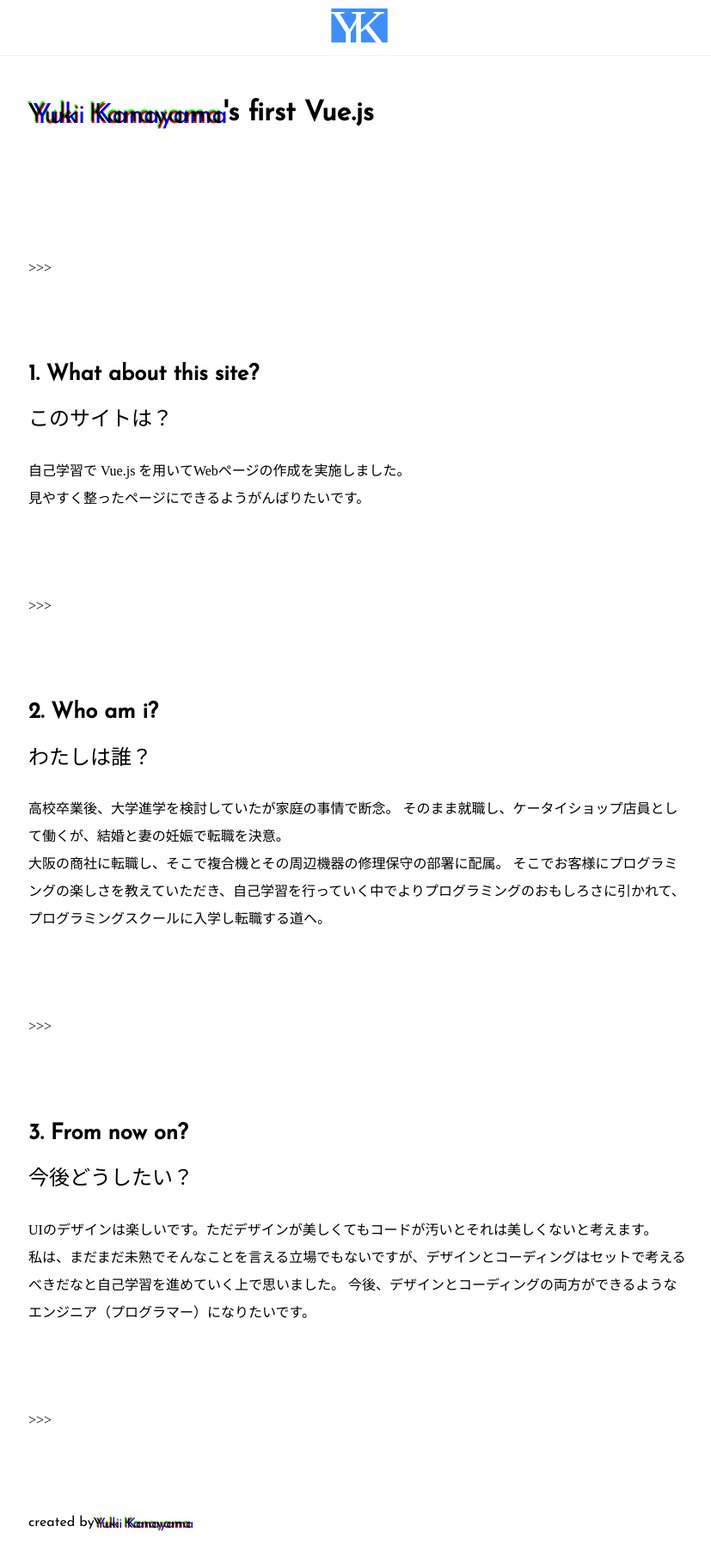
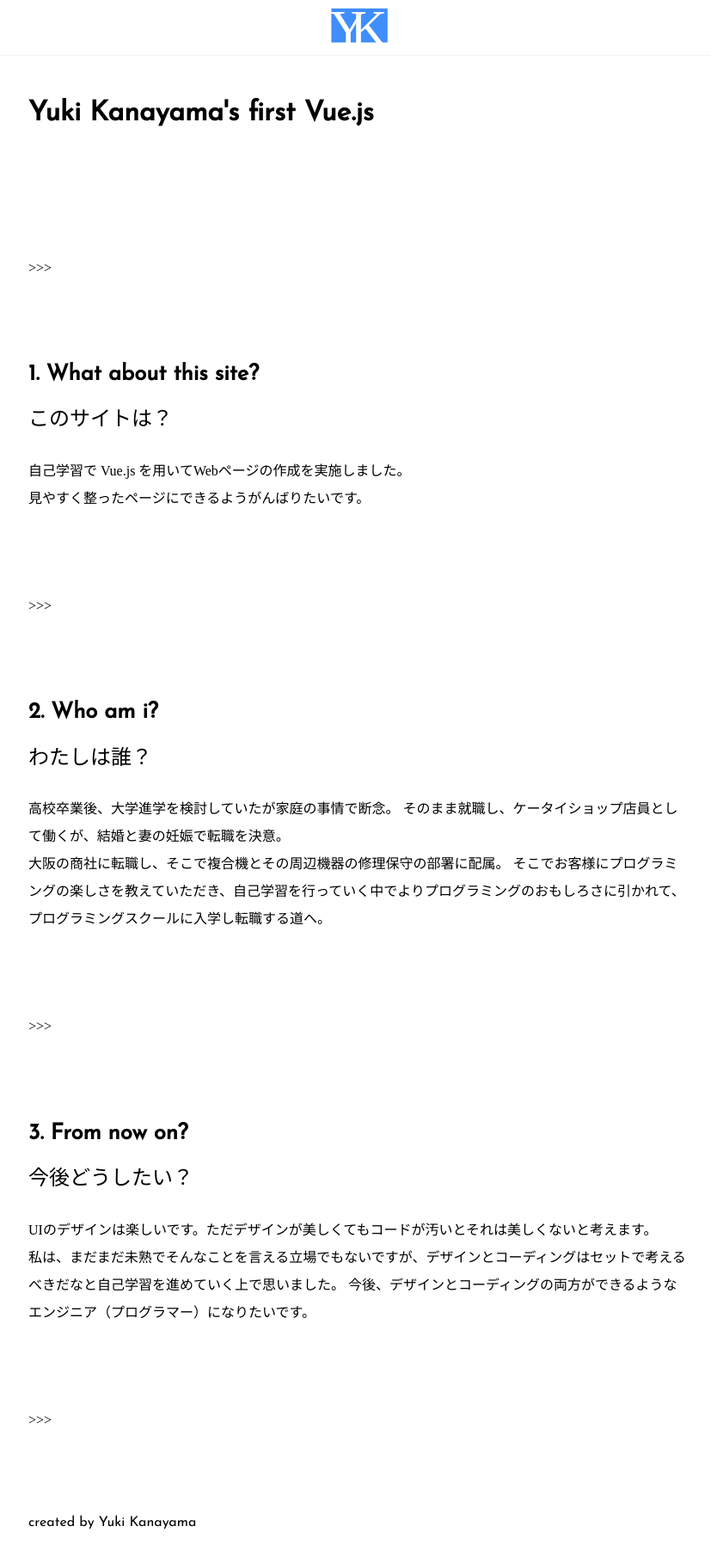
Before and after one commit to ichiha-off/vue-portfolio, a Vue app: page /home in a window 1280 px wide. Shown: the top 1818 px of the page at 86% size, without its empty margins (351-1178 px from the left). Built offline with nearby package versions, Linux system fonts and the light colour scheme.

Commit message:
delte animetion

```diff
--- a/src/App.vue
+++ b/src/App.vue
@@ -32,8 +32,7 @@
 
   <footer class="footer">
     <div class="footer-inner">
-      <div class="eng">created by </div>
-      <span class="footer-anime eng" data-text="Yuki Kanayama">Yuki Kanayama</span>
+      <div class="eng">created by Yuki Kanayama</div>
     </div>
   </footer>
 
@@ -157,138 +156,138 @@ body {
   }
 }
 
-.footer-anime {
-  position: relative;
-  color: transparent;
-  mix-blend-mode: multiply;
-  animation: gMotion 1s linear infinite alternate both;
-  &::before {
-    color: transparent;
-    mix-blend-mode: multiply;
-    content: attr(data-text);
-    left: 0;
-    position: absolute;
-    top: 0;
-    animation: r 1s linear infinite alternate both;
-  }
-  &::after {
-    color: transparent;
-    mix-blend-mode: multiply;
-    content: attr(data-text);
-    left: 0;
-    position: absolute;
-    top: 0;
-    animation: b 1s linear infinite alternate both;
-  }
-}
+// .footer-anime {
+//   position: relative;
+//   color: transparent;
+//   mix-blend-mode: multiply;
+//   animation: gMotion 1s linear infinite alternate both;
+//   &::before {
+//     color: transparent;
+//     mix-blend-mode: multiply;
+//     content: attr(data-text);
+//     left: 0;
+//     position: absolute;
+//     top: 0;
+//     animation: r 1s linear infinite alternate both;
+//   }
+//   &::after {
+//     color: transparent;
+//     mix-blend-mode: multiply;
+//     content: attr(data-text);
+//     left: 0;
+//     position: absolute;
+//     top: 0;
+//     animation: b 1s linear infinite alternate both;
+//   }
+// }
 
-@keyframes r {
-  0% {
-    text-shadow: 3px 1px 1px #f00;
-  }
-  10% {
-      text-shadow: -2px 1px 1px #f00;
-  }
-  20% {
-      text-shadow: 2px 0px 0px #f00;
-  }
-  30% {
-      text-shadow: -2px 1px 1px #f00;
-  }
-  40% {
-      text-shadow: 0px 0px 1px #f00;
-  }
-  50% {
-      text-shadow: 3px 1px 0px #f00;
-  }
-  60% {
-      text-shadow: 2px -1px 1px #f00;
-  }
-  70% {
-      text-shadow: -3px 0px 1px #f00;
-  }
-  80% {
-      text-shadow: 1px -1px 1px #f00;
-  }
-  90% {
-      text-shadow: -2px 1px 0px #f00;
-  }
-  100% {
-      text-shadow: -1px 1px 0px #f00;
-  }
-}
+// @keyframes r {
+//   0% {
+//     text-shadow: 3px 1px 1px #f00;
+//   }
+//   10% {
+//       text-shadow: -2px 1px 1px #f00;
+//   }
+//   20% {
+//       text-shadow: 2px 0px 0px #f00;
+//   }
+//   30% {
+//       text-shadow: -2px 1px 1px #f00;
+//   }
+//   40% {
+//       text-shadow: 0px 0px 1px #f00;
+//   }
+//   50% {
+//       text-shadow: 3px 1px 0px #f00;
+//   }
+//   60% {
+//       text-shadow: 2px -1px 1px #f00;
+//   }
+//   70% {
+//       text-shadow: -3px 0px 1px #f00;
+//   }
+//   80% {
+//       text-shadow: 1px -1px 1px #f00;
+//   }
+//   90% {
+//       text-shadow: -2px 1px 0px #f00;
+//   }
+//   100% {
+//       text-shadow: -1px 1px 0px #f00;
+//   }
+// }
 
-@keyframes gMotion {
-  0% {
-    text-shadow: -3px 0px 0px #0f0;
-  }
-  10% {
-      text-shadow: -2px -1px 1px #0f0;
-  }
-  20% {
-      text-shadow: -2px 1px 0px #0f0;
-  }
-  30% {
-      text-shadow: 2px -1px 1px #0f0;
-  }
-  40% {
-      text-shadow: 2px 1px 0px #0f0;
-  }
-  50% {
-      text-shadow: -2px -1px 0px #0f0;
-  }
-  60% {
-      text-shadow: -3px -1px 1px #0f0;
-  }
-  70% {
-      text-shadow: 3px -1px 1px #0f0;
-  }
-  80% {
-      text-shadow: 2px -1px 1px #0f0;
-  }
-  90% {
-      text-shadow: 3px 1px 1px #0f0;
-  }
-  100% {
-      text-shadow: -2px 1px 0px #0f0;
-  }
-}
+// @keyframes gMotion {
+//   0% {
+//     text-shadow: -3px 0px 0px #0f0;
+//   }
+//   10% {
+//       text-shadow: -2px -1px 1px #0f0;
+//   }
+//   20% {
+//       text-shadow: -2px 1px 0px #0f0;
+//   }
+//   30% {
+//       text-shadow: 2px -1px 1px #0f0;
+//   }
+//   40% {
+//       text-shadow: 2px 1px 0px #0f0;
+//   }
+//   50% {
+//       text-shadow: -2px -1px 0px #0f0;
+//   }
+//   60% {
+//       text-shadow: -3px -1px 1px #0f0;
+//   }
+//   70% {
+//       text-shadow: 3px -1px 1px #0f0;
+//   }
+//   80% {
+//       text-shadow: 2px -1px 1px #0f0;
+//   }
+//   90% {
+//       text-shadow: 3px 1px 1px #0f0;
+//   }
+//   100% {
+//       text-shadow: -2px 1px 0px #0f0;
+//   }
+// }
 
-@keyframes b {
-  0% {
-    text-shadow: 1px 0px 0px #00f;
-  }
-  10% {
-      text-shadow: -3px 1px 1px #00f;
-  }
-  20% {
-      text-shadow: 1px -1px 1px #00f;
-  }
-  30% {
-      text-shadow: 3px 1px 1px #00f;
-  }
-  40% {
-      text-shadow: 2px 1px 0px #00f;
-  }
-  50% {
-      text-shadow: 2px -1px 0px #00f;
-  }
-  60% {
-      text-shadow: -1px 0px 0px #00f;
-  }
-  70% {
-      text-shadow: -3px 1px 0px #00f;
-  }
-  80% {
-      text-shadow: 2px 0px 1px #00f;
-  }
-  90% {
-      text-shadow: -3px 0px 1px #00f;
-  }
-  100% {
-      text-shadow: 2px 1px 0px #00f;
-  }
-}
+// @keyframes b {
+//   0% {
+//     text-shadow: 1px 0px 0px #00f;
+//   }
+//   10% {
+//       text-shadow: -3px 1px 1px #00f;
+//   }
+//   20% {
+//       text-shadow: 1px -1px 1px #00f;
+//   }
+//   30% {
+//       text-shadow: 3px 1px 1px #00f;
+//   }
+//   40% {
+//       text-shadow: 2px 1px 0px #00f;
+//   }
+//   50% {
+//       text-shadow: 2px -1px 0px #00f;
+//   }
+//   60% {
+//       text-shadow: -1px 0px 0px #00f;
+//   }
+//   70% {
+//       text-shadow: -3px 1px 0px #00f;
+//   }
+//   80% {
+//       text-shadow: 2px 0px 1px #00f;
+//   }
+//   90% {
+//       text-shadow: -3px 0px 1px #00f;
+//   }
+//   100% {
+//       text-shadow: 2px 1px 0px #00f;
+//   }
+// }
 
 @media screen and (max-width: 1023px) {
 
--- a/src/views/Home.vue
+++ b/src/views/Home.vue
@@ -1,8 +1,7 @@
 <template>
 
 <main class="home-main">
-  <span class="home-headline-anime eng" data-text="Yuki Kanayama">Yuki Kanayama</span>
-  <h1 class="home-headline eng">'s first Vue.js</h1>
+  <h1 class="home-headline eng">Yuki Kanayama's first Vue.js</h1>
   <div class="space">>>></div>
 
   <div class="home-content">
@@ -54,139 +53,139 @@ export default {
   font-size: 24px;
 }
 
-.home-headline-anime {
-  font-size: 32px;
-  position: relative;
-  color: transparent;
-  mix-blend-mode: multiply;
-  animation: gMotion 1s linear infinite alternate both;
-  &::before {
-    color: transparent;
-    mix-blend-mode: multiply;
-    content: attr(data-text);
-    left: 0;
-    position: absolute;
-    top: 0;
-    animation: r 1s linear infinite alternate both;
-  }
-  &::after {
-    color: transparent;
-    mix-blend-mode: multiply;
-    content: attr(data-text);
-    left: 0;
-    position: absolute;
-    top: 0;
-    animation: b 1s linear infinite alternate both;
-  }
-}
+// .home-headline-anime {
+//   font-size: 32px;
+//   position: relative;
+//   color: transparent;
+//   mix-blend-mode: multiply;
+//   animation: gMotion 1s linear infinite alternate both;
+//   &::before {
+//     color: transparent;
+//     mix-blend-mode: multiply;
+//     content: attr(data-text);
+//     left: 0;
+//     position: absolute;
+//     top: 0;
+//     animation: r 1s linear infinite alternate both;
+//   }
+//   &::after {
+//     color: transparent;
+//     mix-blend-mode: multiply;
+//     content: attr(data-text);
+//     left: 0;
+//     position: absolute;
+//     top: 0;
+//     animation: b 1s linear infinite alternate both;
+//   }
+// }
 
-@keyframes r {
-  0% {
-    text-shadow: 3px 1px 1px #f00;
-  }
-  10% {
-      text-shadow: -6px 1px 1px #f00;
-  }
-  20% {
-      text-shadow: 4px 0px 0px #f00;
-  }
-  30% {
-      text-shadow: -4px 1px 1px #f00;
-  }
-  40% {
-      text-shadow: 0px 0px 1px #f00;
-  }
-  50% {
-      text-shadow: 6px 1px 0px #f00;
-  }
-  60% {
-      text-shadow: 2px -1px 1px #f00;
-  }
-  70% {
-      text-shadow: -3px 0px 1px #f00;
-  }
-  80% {
-      text-shadow: 1px -1px 1px #f00;
-  }
-  90% {
-      text-shadow: -4px 1px 0px #f00;
-  }
-  100% {
-      text-shadow: -1px 1px 0px #f00;
-  }
-}
+// @keyframes r {
+//   0% {
+//     text-shadow: 3px 1px 1px #f00;
+//   }
+//   10% {
+//       text-shadow: -6px 1px 1px #f00;
+//   }
+//   20% {
+//       text-shadow: 4px 0px 0px #f00;
+//   }
+//   30% {
+//       text-shadow: -4px 1px 1px #f00;
+//   }
+//   40% {
+//       text-shadow: 0px 0px 1px #f00;
+//   }
+//   50% {
+//       text-shadow: 6px 1px 0px #f00;
+//   }
+//   60% {
+//       text-shadow: 2px -1px 1px #f00;
+//   }
+//   70% {
+//       text-shadow: -3px 0px 1px #f00;
+//   }
+//   80% {
+//       text-shadow: 1px -1px 1px #f00;
+//   }
+//   90% {
+//       text-shadow: -4px 1px 0px #f00;
+//   }
+//   100% {
+//       text-shadow: -1px 1px 0px #f00;
+//   }
+// }
 
-@keyframes gMotion {
-  0% {
-    text-shadow: -3px 0px 0px #0f0;
-  }
-  10% {
-      text-shadow: -4px -1px 1px #0f0;
-  }
-  20% {
-      text-shadow: -4px 1px 0px #0f0;
-  }
-  30% {
-      text-shadow: 4px -1px 1px #0f0;
-  }
-  40% {
-      text-shadow: 4px 1px 0px #0f0;
-  }
-  50% {
-      text-shadow: -2px -1px 0px #0f0;
-  }
-  60% {
-      text-shadow: -8px -1px 1px #0f0;
-  }
-  70% {
-      text-shadow: 7px -1px 1px #0f0;
-  }
-  80% {
-      text-shadow: 5px -1px 1px #0f0;
-  }
-  90% {
-      text-shadow: 8px 1px 1px #0f0;
-  }
-  100% {
-      text-shadow: -2px 1px 0px #0f0;
-  }
-}
+// @keyframes gMotion {
+//   0% {
+//     text-shadow: -3px 0px 0px #0f0;
+//   }
+//   10% {
+//       text-shadow: -4px -1px 1px #0f0;
+//   }
+//   20% {
+//       text-shadow: -4px 1px 0px #0f0;
+//   }
+//   30% {
+//       text-shadow: 4px -1px 1px #0f0;
+//   }
+//   40% {
+//       text-shadow: 4px 1px 0px #0f0;
+//   }
+//   50% {
+//       text-shadow: -2px -1px 0px #0f0;
+//   }
+//   60% {
+//       text-shadow: -8px -1px 1px #0f0;
+//   }
+//   70% {
+//       text-shadow: 7px -1px 1px #0f0;
+//   }
+//   80% {
+//       text-shadow: 5px -1px 1px #0f0;
+//   }
+//   90% {
+//       text-shadow: 8px 1px 1px #0f0;
+//   }
+//   100% {
+//       text-shadow: -2px 1px 0px #0f0;
+//   }
+// }
 
-@keyframes b {
-  0% {
-    text-shadow: 1px 0px 0px #00f;
-  }
-  10% {
-      text-shadow: -3px 1px 1px #00f;
-  }
-  20% {
-      text-shadow: 1px -1px 1px #00f;
-  }
-  30% {
-      text-shadow: 8px 1px 1px #00f;
-  }
-  40% {
-      text-shadow: 2px 1px 0px #00f;
-  }
-  50% {
-      text-shadow: 5px -1px 0px #00f;
-  }
-  60% {
-      text-shadow: -1px 0px 0px #00f;
-  }
-  70% {
-      text-shadow: -3px 1px 0px #00f;
-  }
-  80% {
-      text-shadow: 2px 0px 1px #00f;
-  }
-  90% {
-      text-shadow: -6px 0px 1px #00f;
-  }
-  100% {
-      text-shadow: 5px 1px 0px #00f;
-  }
-}
+// @keyframes b {
+//   0% {
+//     text-shadow: 1px 0px 0px #00f;
+//   }
+//   10% {
+//       text-shadow: -3px 1px 1px #00f;
+//   }
+//   20% {
+//       text-shadow: 1px -1px 1px #00f;
+//   }
+//   30% {
+//       text-shadow: 8px 1px 1px #00f;
+//   }
+//   40% {
+//       text-shadow: 2px 1px 0px #00f;
+//   }
+//   50% {
+//       text-shadow: 5px -1px 0px #00f;
+//   }
+//   60% {
+//       text-shadow: -1px 0px 0px #00f;
+//   }
+//   70% {
+//       text-shadow: -3px 1px 0px #00f;
+//   }
+//   80% {
+//       text-shadow: 2px 0px 1px #00f;
+//   }
+//   90% {
+//       text-shadow: -6px 0px 1px #00f;
+//   }
+//   100% {
+//       text-shadow: 5px 1px 0px #00f;
+//   }
+// }
 
 .home-headline {
   display: inline-block;
```
